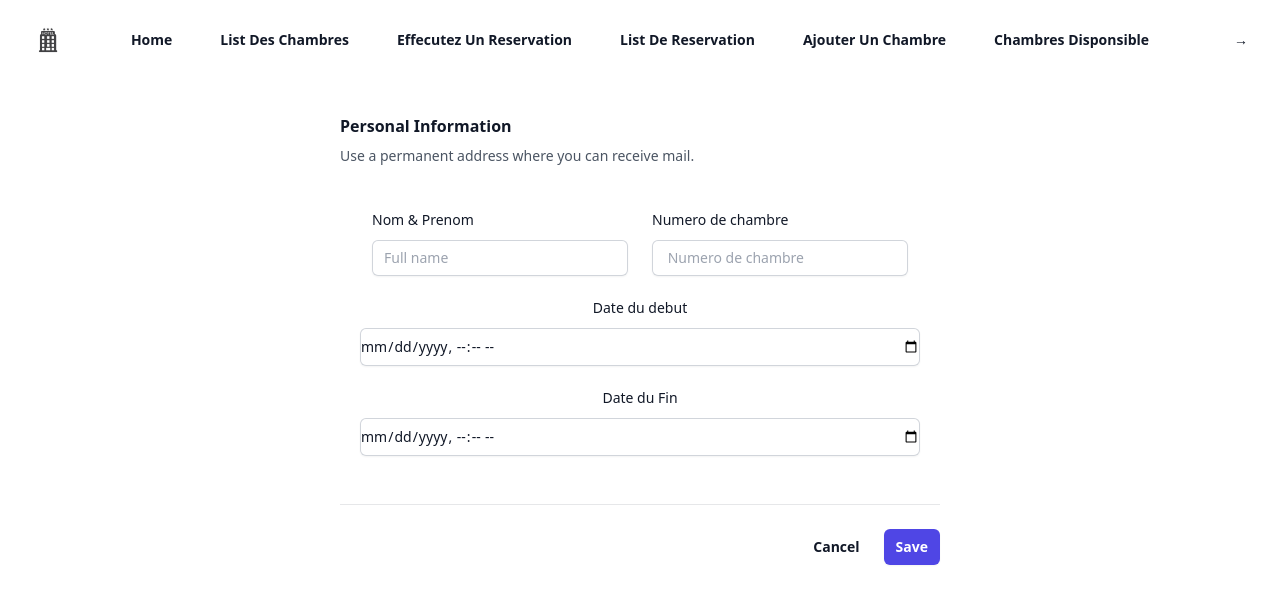
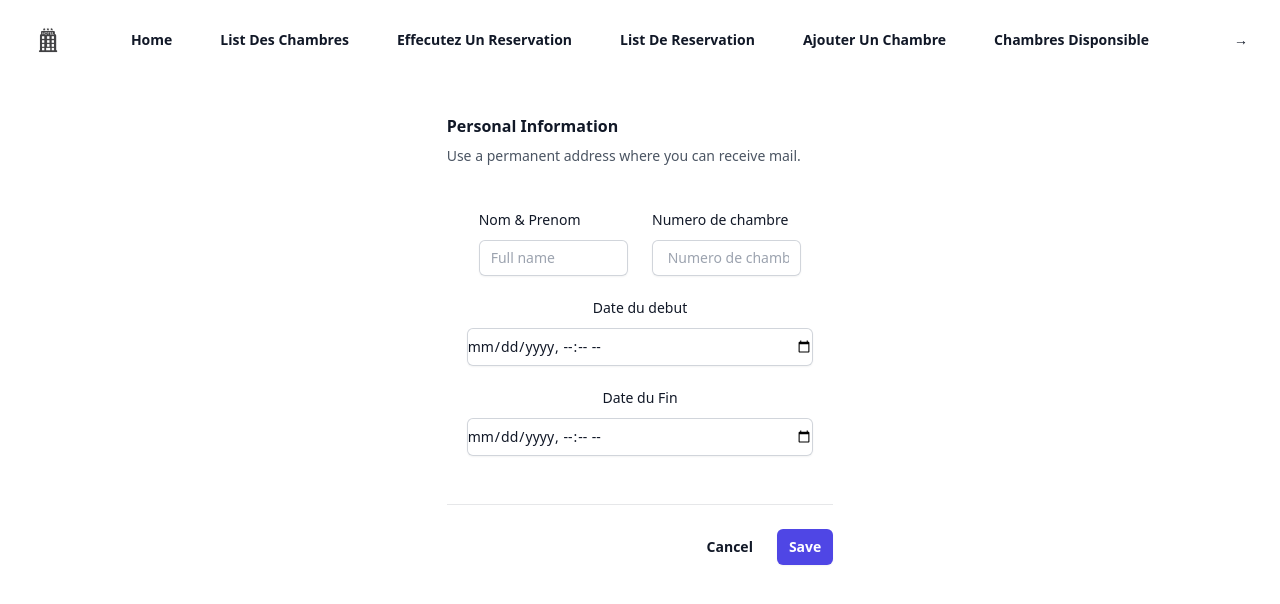
Before and after one commit to OTOTHIS/Gestion-Hotel, a React (Vite) app: page /Reserver in a window 1280 px wide. Shown: the top 604 px of the page. Built offline with nearby package versions, Linux system fonts and the light colour scheme.

Commit message:
fix desing

```diff
--- a/src/pages/Reserver.jsx
+++ b/src/pages/Reserver.jsx
@@ -87,7 +87,7 @@ export default function Reserver() {
   };
 
   return (
-    <div className="mt-28 w-1/2 md:1/3 px-5 mx-auto">
+    <div className="mt-28 w-full md:w-1/3 px-5 mx-auto">
       <form onSubmit={handleSubmit}>
         <div className="space-y-12">
           <div className="border-b  border-gray-900/10 pb-12">
```
